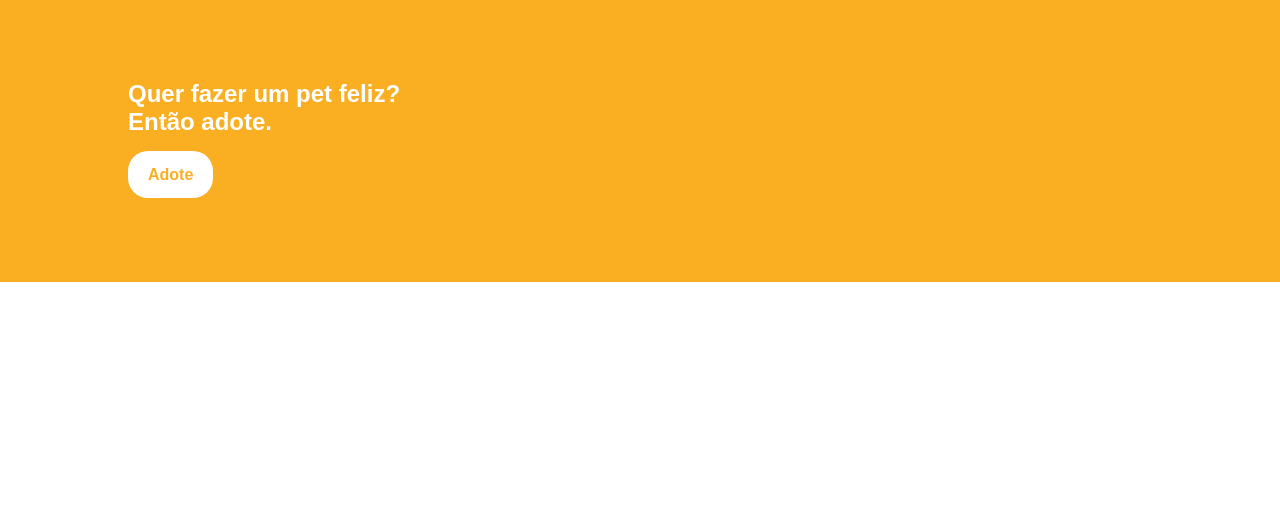
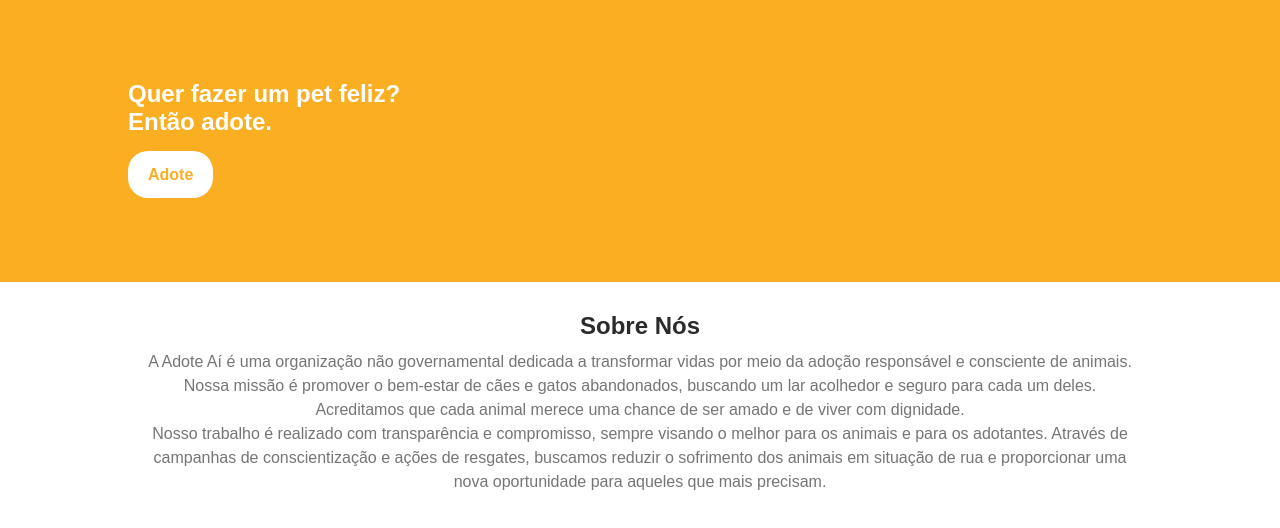
Before and after one commit to Joao-Gabriel-Kosctiuk/Adote-um-pet, a plain HTML site: page index.html in a window 1280 px wide. Shown: the part 152-680 px from the top of the page. Drawn offline with Linux system fonts and the light colour scheme.

Commit message:
Adote.aí: Área de sobre nós.

```diff
--- a/estilos/style.css
+++ b/estilos/style.css
@@ -92,3 +92,17 @@ div.conteudo-propaganda > a.propaganda-adote{
     padding: 15px 20px;
     border-radius: 20px;
 }
+section#sobre-nos{
+    text-align: center;
+    width: 80%;
+    margin: auto;
+    padding: 20px;
+}
+section#sobre-nos > h2{
+    margin: 10px 0px;
+    color: rgb(43, 43, 43);
+}
+section#sobre-nos > p{
+    color: rgb(117, 117, 117);
+    line-height: 1.5em;
+}
--- a/index.html
+++ b/index.html
@@ -37,12 +37,16 @@
     <main>
         <section id="propaganda">
             <div class="conteudo-propaganda">
+                <!--Imagem de fundo-->
                 <h1>Quer fazer um pet feliz? Então adote.</h1>
                 <a href="#" target="_self" class="propaganda-adote">Adote</a>
             </div>
         </section>
         <section id="sobre-nos">
-
+            <h2>Sobre Nós</h2>
+            <p>A Adote Aí é uma organização não governamental dedicada a transformar vidas por meio da adoção responsável e consciente de animais. Nossa missão é promover o bem-estar de cães e gatos abandonados, buscando um lar acolhedor e seguro para cada um deles. Acreditamos que cada animal merece uma chance de ser amado e de viver com dignidade. <br>
+            Nosso trabalho é realizado com transparência e compromisso, sempre visando o melhor para os animais e para os adotantes. Através de campanhas de conscientização e ações de resgates, buscamos reduzir o sofrimento dos animais em situação de rua e proporcionar uma nova oportunidade para aqueles que mais precisam.
+            </p>
         </section>
         <section id="como-adotar">
 
```
